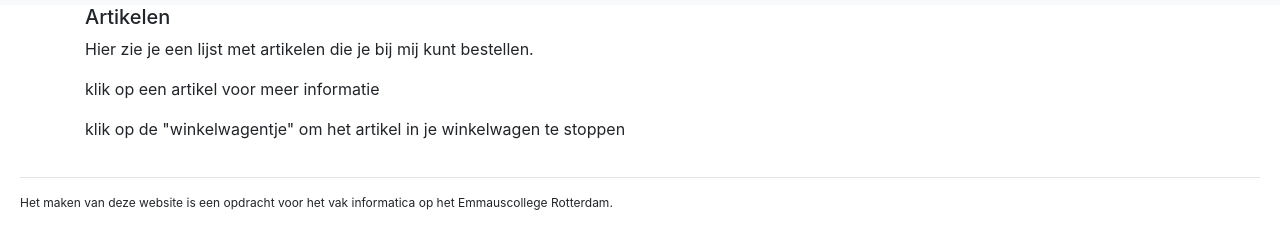
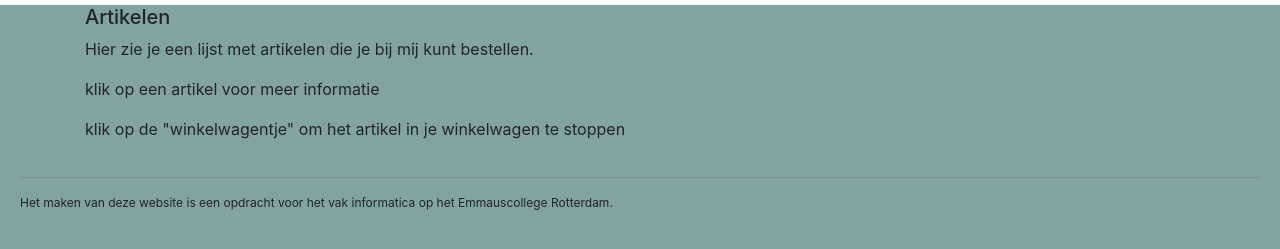
Before and after one commit to emmaus-5h/webshop-5hin1-melina-jamie-, a website: page web/index.html in a window 1280 px wide. Shown: the part 51-300 px from the top of the page. Drawn offline with nearby package versions, Linux system fonts and the light colour scheme; no server answers.

Commit message:
nieuwe achtergrondkleur

```diff
--- a/web/css/style.css
+++ b/web/css/style.css
@@ -1,5 +1,7 @@
 /* all pages */
-
+body{
+  background-color:rgb(130,163,161);
+}
 footer {
   margin: 20px;
   font-size: 12px;
```
